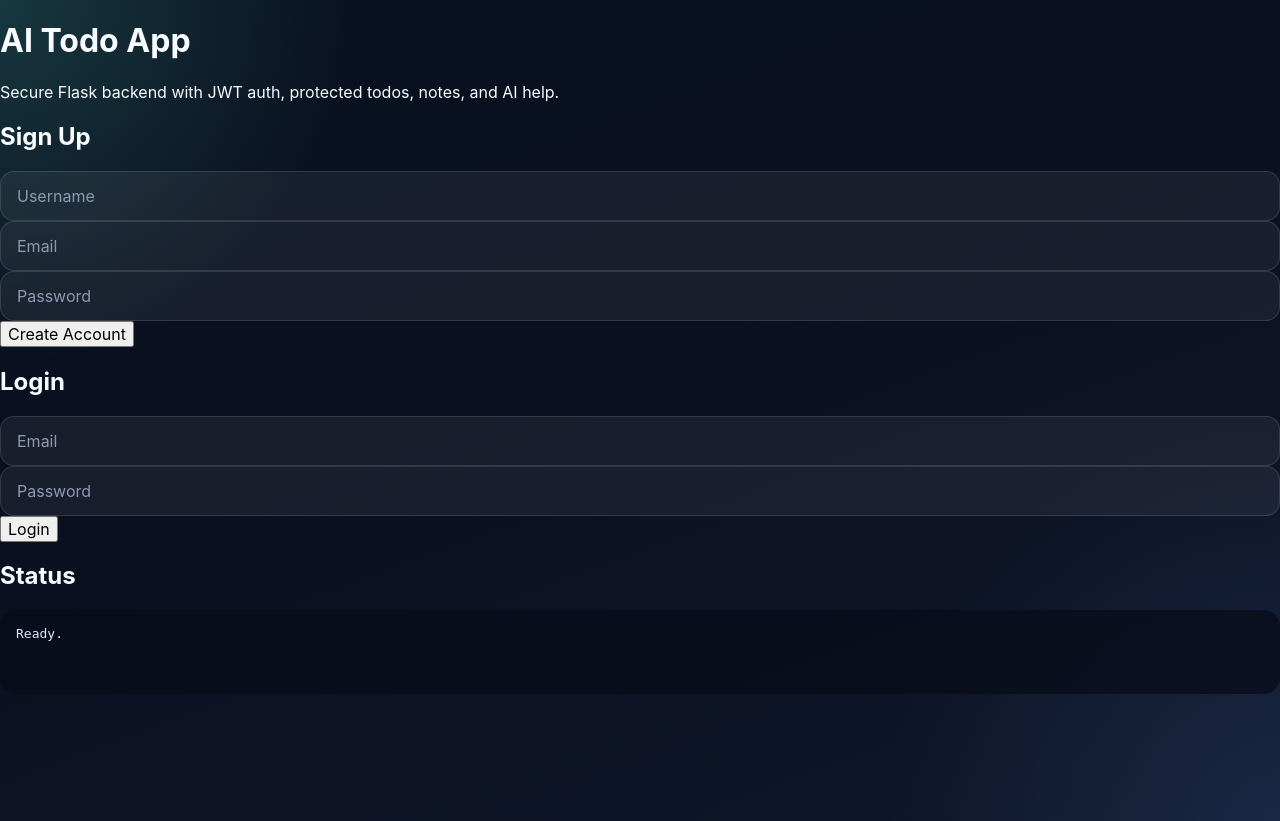
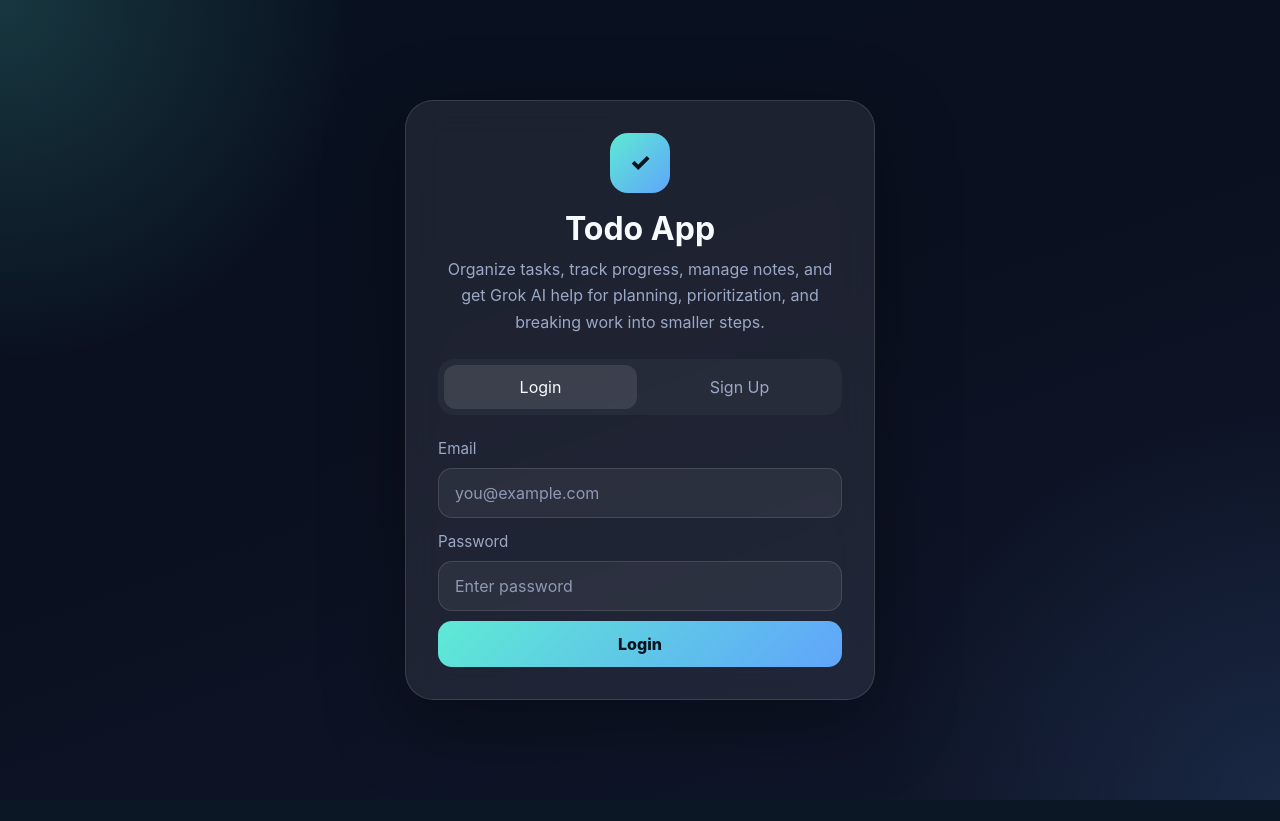
Before and after one commit to Kip-opp/Full-Auth-Flask-Backend--Productivity-App, a Flask app: page / in a window 1280 px wide. After the commit the page ends 800 px from the top, so only its background shows below. Run offline with Flask 3, Linux system fonts and the light colour scheme.

Commit message:
Enhance todo list template structure

```diff
--- a/frontend/templates/index.html
+++ b/frontend/templates/index.html
@@ -3,87 +3,189 @@
 <head>
   <meta charset="UTF-8" />
   <meta name="viewport" content="width=device-width, initial-scale=1.0" />
-  <title>AI Todo App</title>
+  <title>Todo App</title>
   <link rel="stylesheet" href="{{ url_for('static', filename='css/styles.css') }}">
 </head>
 <body>
-  <div class="container">
-    <header class="hero">
-      <h1>AI Todo App</h1>
-      <p>Secure Flask backend with JWT auth, protected todos, notes, and AI help.</p>
-    </header>
-
-    <section class="grid">
-      <div class="card">
-        <h2>Sign Up</h2>
-        <form id="signup-form">
-          <input type="text" id="signup-username" placeholder="Username" required>
-          <input type="email" id="signup-email" placeholder="Email" required>
-          <input type="password" id="signup-password" placeholder="Password" required>
-          <button type="submit">Create Account</button>
-        </form>
+  <main class="app-shell">
+    <section id="auth-shell" class="auth-shell">
+      <div class="auth-card">
+        <div class="auth-brand">
+          <div class="brand-mark">✓</div>
+          <h1>Todo App</h1>
+          <p>
+            Organize tasks, track progress, manage notes, and get Grok AI help for planning,
+            prioritization, and breaking work into smaller steps.
+          </p>
         </div>
 
-      <div class="card">
-        <h2>Login</h2>
-        <form id="login-form">
-          <input type="email" id="login-email" placeholder="Email" required>
-          <input type="password" id="login-password" placeholder="Password" required>
-          <button type="submit">Login</button>
+        <div class="auth-tabs">
+          <button id="show-login" class="tab-btn active" type="button">Login</button>
+          <button id="show-signup" class="tab-btn" type="button">Sign Up</button>
+        </div>
+
+        <form id="login-form" class="auth-form">
+          <label for="login-email">Email</label>
+          <input type="email" id="login-email" placeholder="you@example.com" required>
+
+          <label for="login-password">Password</label>
+          <input type="password" id="login-password" placeholder="Enter password" required>
+
+          <button type="submit" class="primary-btn">Login</button>
+        </form>
+
+        <form id="signup-form" class="auth-form hidden">
+          <label for="signup-username">Username</label>
+          <input type="text" id="signup-username" placeholder="Choose a username" required>
+
+          <label for="signup-email">Email</label>
+          <input type="email" id="signup-email" placeholder="you@example.com" required>
+
+          <label for="signup-password">Password</label>
+          <input type="password" id="signup-password" placeholder="Create password" required>
+
+          <button type="submit" class="primary-btn">Create Account</button>
         </form>
       </div>
     </section>
 
-    <section class="card hidden" id="user-section">
-      <div class="row between">
+    <section id="dashboard-shell" class="dashboard-shell hidden">
+      <aside class="sidebar">
+        <div class="sidebar-brand">
+          <div class="brand-mark small">✓</div>
           <div>
-          <h2>Dashboard</h2>
+            <h2>Todo App</h2>
+            <p>Task dashboard</p>
+          </div>
+        </div>
+
+        <nav class="sidebar-nav">
+          <button type="button" class="nav-item active">Dashboard</button>
+          <button type="button" class="nav-item">Todos</button>
+          <button type="button" class="nav-item">AI Helper</button>
+        </nav>
+
+        <div class="sidebar-footer">
           <p id="current-user">Not logged in</p>
+          <button id="logout-btn" class="ghost-btn full-width" type="button">Logout</button>
         </div>
-        <button id="logout-btn" class="secondary">Logout</button>
+      </aside>
+
+      <section class="main-panel">
+        <header class="topbar">
+          <div>
+            <h1>Welcome back</h1>
+            <p>Manage your tasks, notes, and planning workflow in one place.</p>
+          </div>
+        </header>
+
+        <section class="stats-grid">
+          <div class="stat-card">
+            <span>Total Todos</span>
+            <strong id="stat-total">0</strong>
+          </div>
+          <div class="stat-card">
+            <span>Pending</span>
+            <strong id="stat-pending">0</strong>
+          </div>
+          <div class="stat-card">
+            <span>Completed</span>
+            <strong id="stat-completed">0</strong>
+          </div>
+          <div class="stat-card">
+            <span>High Priority</span>
+            <strong id="stat-high">0</strong>
           </div>
         </section>
 
-    <section class="grid hidden" id="app-section">
-      <div class="card">
-        <h2>Create Todo</h2>
+        <section class="content-grid">
+          <div class="panel dark-panel">
+            <div class="panel-head">
+              <h3 id="todo-form-title">Create Todo</h3>
+              <p class="panel-subtext">Add a task or update an existing one.</p>
+            </div>
+
             <form id="todo-form">
-          <input type="text" id="todo-title" placeholder="Title" required>
-          <textarea id="todo-description" placeholder="Description"></textarea>
-          <textarea id="todo-notes" placeholder="Notes"></textarea>
+              <input type="hidden" id="edit-todo-id">
+
+              <label for="todo-title">Title</label>
+              <input type="text" id="todo-title" placeholder="Finish backend testing" required>
+
+              <label for="todo-description">Description</label>
+              <textarea id="todo-description" placeholder="What needs to be done?"></textarea>
+
+              <label for="todo-notes">Notes</label>
+              <textarea id="todo-notes" placeholder="Extra context or reminders"></textarea>
+
+              <label for="todo-priority">Priority</label>
               <select id="todo-priority">
-            <option value="low">low</option>
-            <option value="medium" selected>medium</option>
-            <option value="high">high</option>
+                <option value="low">Low</option>
+                <option value="medium" selected>Medium</option>
+                <option value="high">High</option>
               </select>
+
+              <label for="todo-due-date">Due Date</label>
               <input type="datetime-local" id="todo-due-date">
-          <button type="submit">Add Todo</button>
+
+              <div class="form-actions">
+                <button type="submit" class="primary-btn" id="todo-submit-btn">Add Todo</button>
+                <button type="button" class="ghost-btn hidden" id="cancel-edit-btn">Cancel Edit</button>
+              </div>
             </form>
           </div>
 
-      <div class="card">
-        <div class="row between">
-          <h2>Your Todos</h2>
-          <button id="refresh-btn" class="secondary">Refresh</button>
+          <div class="panel todo-panel-white">
+            <div class="panel-head row-between">
+              <div>
+                <h3>Your Todos</h3>
+                <p class="panel-subtext white-subtext">Track, edit, complete, and delete your tasks.</p>
               </div>
-        <div id="todo-list"></div>
+              <button id="refresh-btn" class="ghost-btn" type="button">Refresh</button>
+            </div>
+
+            <div id="todo-list" class="todo-list"></div>
           </div>
         </section>
 
-    <section class="card hidden" id="ai-section">
-      <h2>Ask Grok</h2>
+        <section class="ai-grid">
+          <div class="panel dark-panel">
+            <div class="panel-head">
+              <h3>Grok AI Helper</h3>
+              <p class="panel-subtext">Ask for prioritization, scheduling, or task breakdown help.</p>
+            </div>
+
             <form id="ai-form">
-        <textarea id="ai-prompt" placeholder="Schedule my week, prioritize my tasks, or break one down..." required></textarea>
-        <button type="submit">Ask AI</button>
+              <label for="ai-prompt">Prompt</label>
+              <textarea id="ai-prompt" placeholder="Help me prioritize my todos for this week"></textarea>
+              <button type="submit" class="primary-btn">Ask Grok</button>
             </form>
-      <pre id="ai-response"></pre>
+
+            <div class="prompt-chips">
+              <button type="button" class="chip-btn">Prioritize my tasks</button>
+              <button type="button" class="chip-btn">Plan my week</button>
+              <button type="button" class="chip-btn">Break down my biggest task</button>
+            </div>
+          </div>
+
+          <div class="panel dark-panel">
+            <div class="panel-head">
+              <h3>AI Response</h3>
+              <p class="panel-subtext">Generated planning help appears here.</p>
+            </div>
+            <pre id="ai-response">No AI response yet.</pre>
+          </div>
         </section>
 
-    <section class="card">
-      <h2>Status</h2>
+        <section class="panel dark-panel">
+          <div class="panel-head">
+            <h3>Status</h3>
+            <p class="panel-subtext">App messages and request feedback.</p>
+          </div>
           <pre id="message-box">Ready.</pre>
         </section>
-  </div>
+      </section>
+    </section>
+  </main>
 
   <script src="{{ url_for('static', filename='js/app.js') }}"></script>
 </body>
```
Lines whose indentation alone changed are shown as unchanged.
